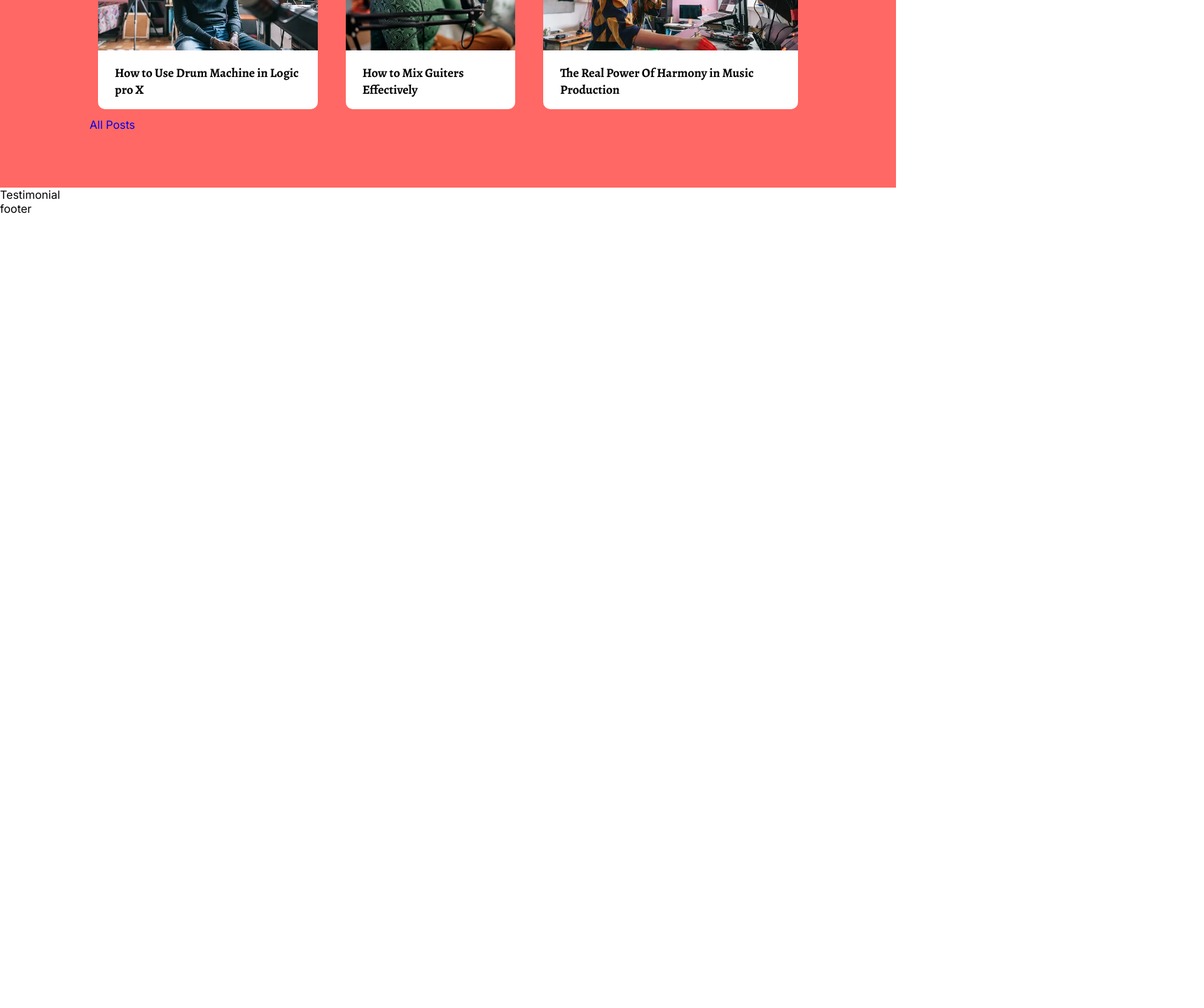
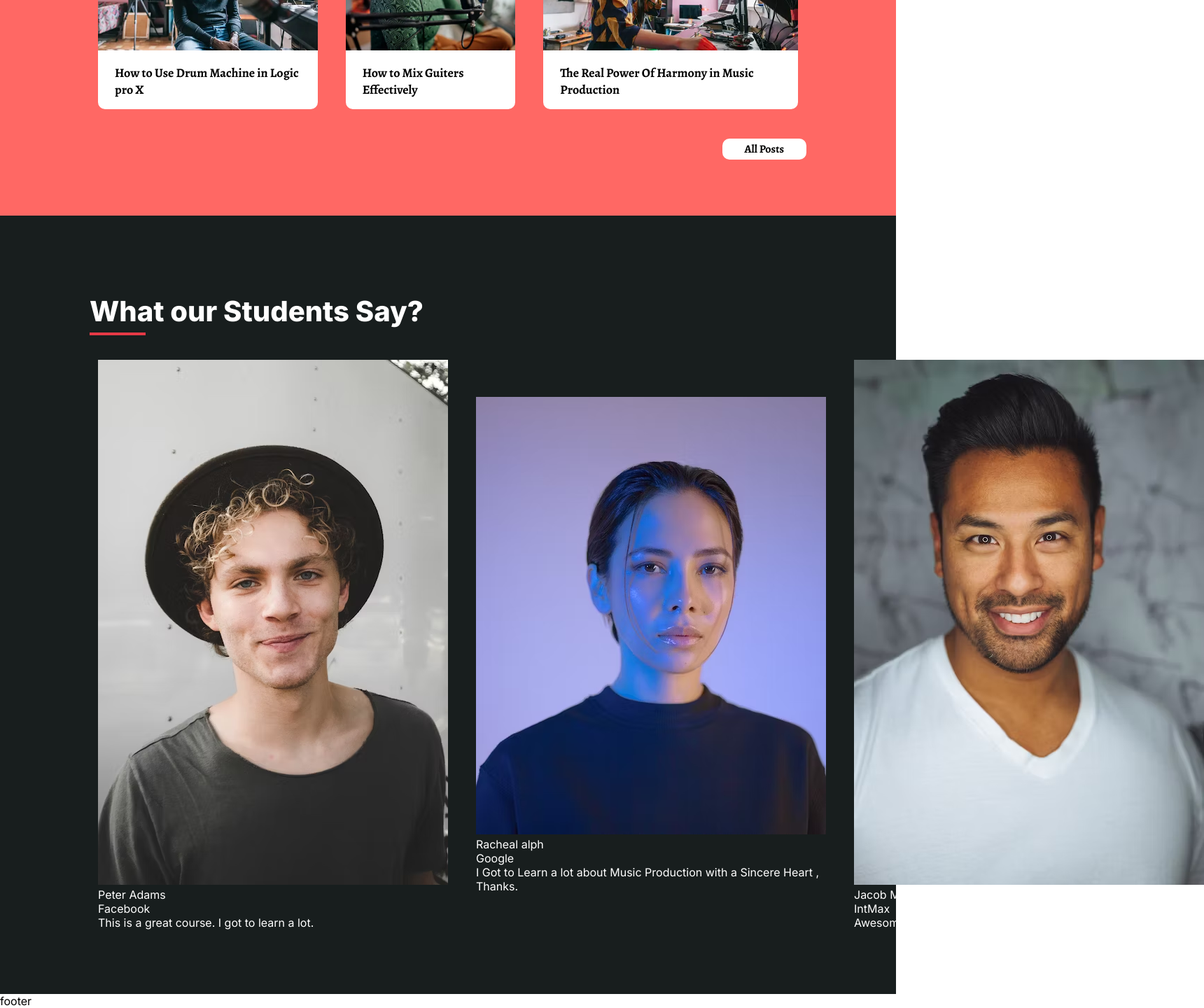
Before and after one commit to Fooagsmart/sound-website, a React (Vite) app: page / in a window 1280 px wide. Shown: the part 2102-3542 px from the top of the page at 70% size, 1720 px wide, since content can reach past the window. Before the commit the page ends 2410 px from the top, so only its background shows below. Built offline with nearby package versions, Linux system fonts and the light colour scheme.

Commit message:
testimonial

```diff
--- a/src/Components/Blog/Blog.css
+++ b/src/Components/Blog/Blog.css
@@ -46,3 +46,20 @@
     padding: 16px 24px;
     margin: 0;
 }
+
+
+.btn-container{
+    display: flex;
+    justify-content: right;
+}
+
+.all-post-btn{
+    font-family: "Alegreya", serif;
+    font-weight: 700;
+    font-size: 16px;
+    padding: 4px 32px;
+    background: #ffffff;
+    border-radius: 10px;
+    margin-top: 30px;
+    color: #000;
+}
--- a/src/Components/Testimonials/Testimonial.jsx
+++ b/src/Components/Testimonials/Testimonial.jsx
@@ -1,11 +1,38 @@
 import React from 'react';
 import "./Testimonial.css"
+import {test1, test2, test3} from "../../assets"
 
 const Testimonial = () => {
   return (
-    <div>
-      Testimonial
-    </div>
+    <section id='testimonial' className='dark-gray'>
+      <div className='wrapper'>
+      <h2>What our Students Say?</h2>
+
+
+      <div className='content-container'>
+        <div className='testimonial'>
+          <img src={test2} alt="" />
+          <div className='reviewer-details'>
+          <div className='name'>Peter Adams</div>
+          <div className='company-name'>Facebook</div>
+          <div className='about'> This is a great course. I got to learn a lot.</div></div></div>
+
+          <div className='testimonial'>
+          <img src={test1} alt="" />
+          <div className='reviewer-details'>
+          <div className='name'>Racheal alph</div>
+          <div className='company-name'>Google</div>
+          <div className='about'>I Got to Learn a lot about Music Production with a Sincere Heart , Thanks.</div></div></div>
+
+          <div className='testimonial'>
+          <img src={test3} alt="" />
+          <div className='reviewer-details'>
+          <div className='name'>Jacob Mike</div>
+          <div className='company-name'>IntMax</div>
+          <div className='about'>Awesome Great Job!</div></div></div>
+        </div>
+      </div>
+    </section>
   )
 }
 
```
